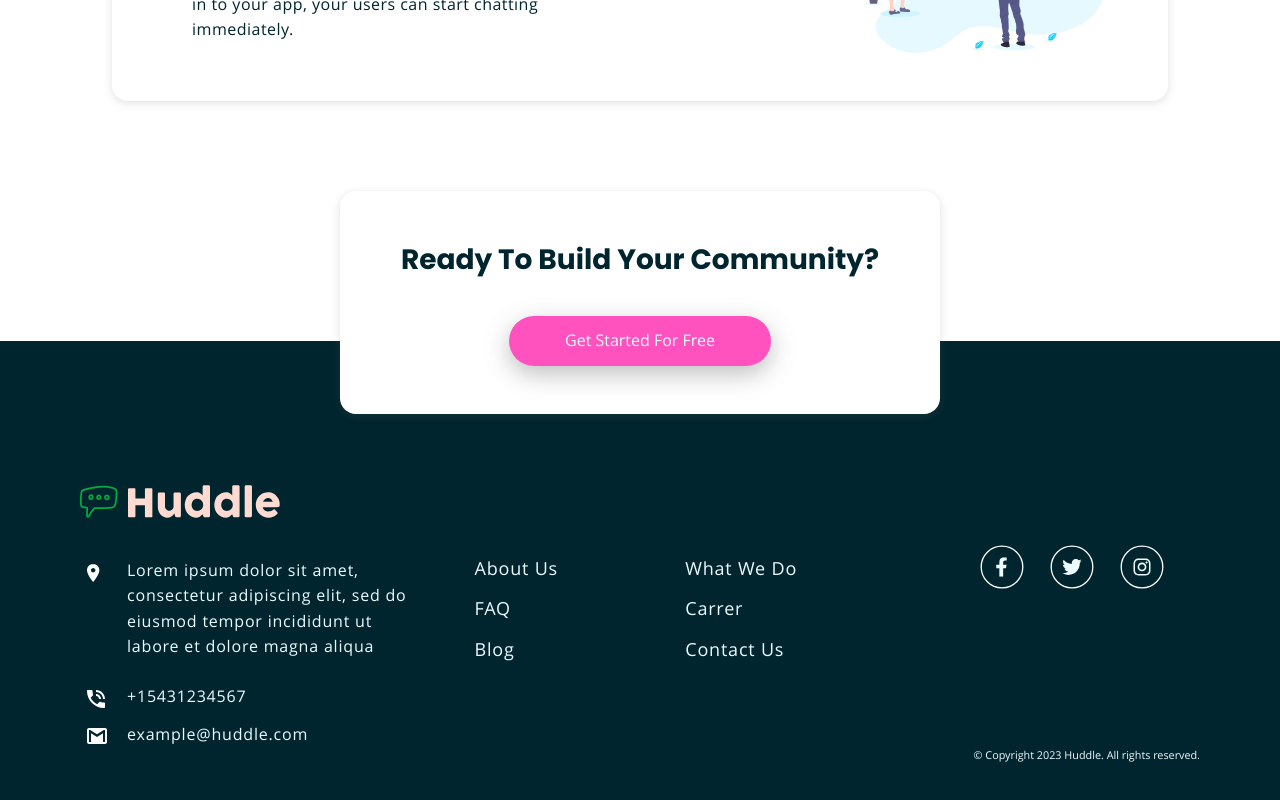
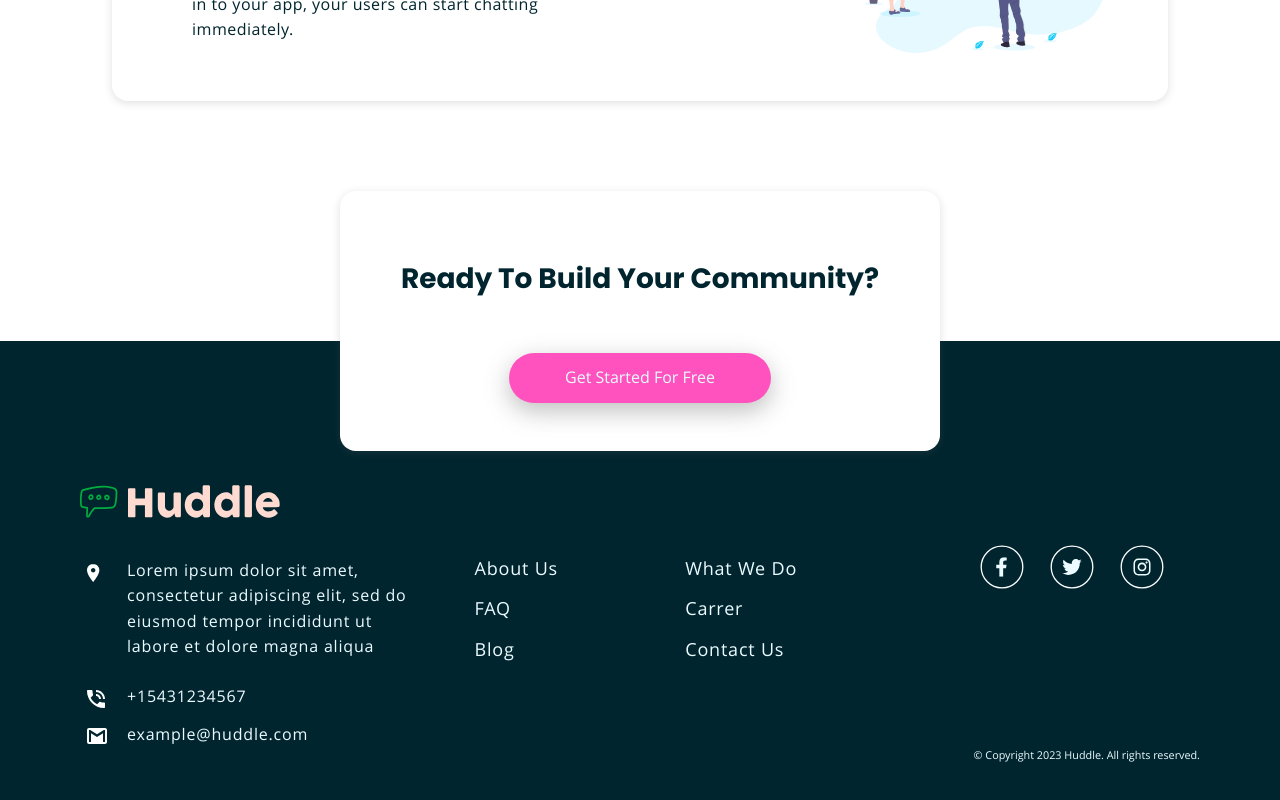
Before and after one commit to WebDevMirza/huddle-lp-alternate, a React (Vite) app: page / in a window 1280 px wide. Shown: the part 1750-2550 px from the top of the page. Built offline with nearby package versions, Linux system fonts and the light colour scheme.

Commit message:
issue fixed

```diff
--- a/src/assets/styles/cta.css
+++ b/src/assets/styles/cta.css
@@ -16,7 +16,7 @@
   box-shadow: rgba(99, 99, 99, 0.2) 0px 2px 8px 0px;
 }
 
-.mini-holder p {
+.mini-holder h1 {
   font-family: var(--ff-secondary);
   font-weight: 700;
   font-size: 1.075rem;
@@ -28,7 +28,7 @@
     top: 90px;
   }
 
-  .mini-holder p {
+  .mini-holder h1 {
     font-size: 1.75rem;
   }
 }
--- a/src/compo/Cta.jsx
+++ b/src/compo/Cta.jsx
@@ -5,7 +5,7 @@ export const Cta = () => {
     <>
       <div className="cta-content">
         <div className="mini-holder flow-all">
-          <p>Ready To Build Your Community?</p>
+          <h1>Ready To Build Your Community?</h1>
           <a className="btn-main" href="#">
             Get Started For Free
           </a>
--- a/src/compo/Footer.jsx
+++ b/src/compo/Footer.jsx
@@ -7,7 +7,7 @@ export const Footer = () => {
       <div className="holder">
         <div className="footer-wrapper flow">
           <div className="footer-logo">
-            <img src={Logo} alt="Huddle" width={200} height={32.5} />
+            <img src={Logo} alt="Huddle" width={200} height={33} />
           </div>
           <div className="footer-body">
             <ul className="footer-contact flow-all">
```
